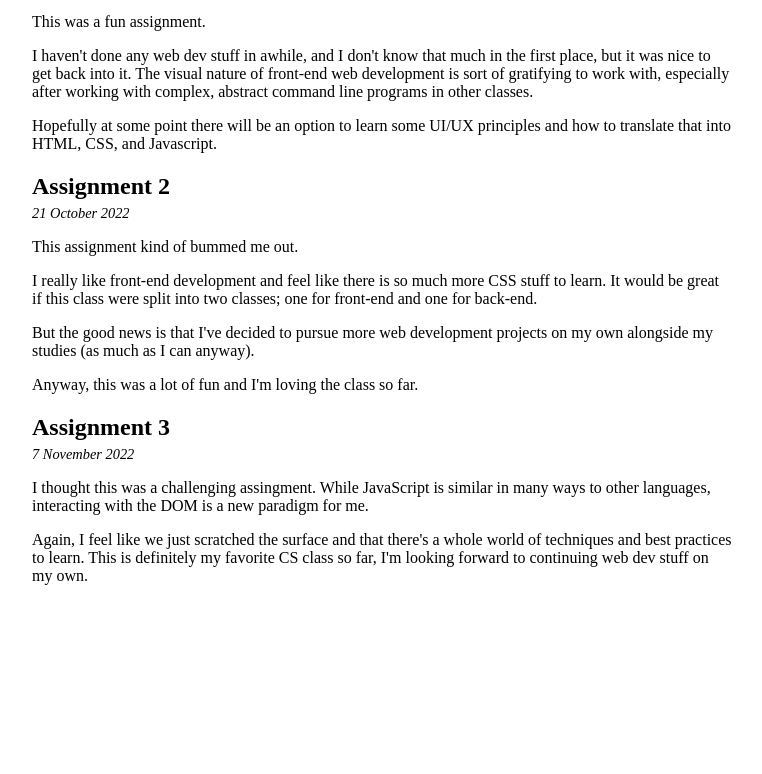
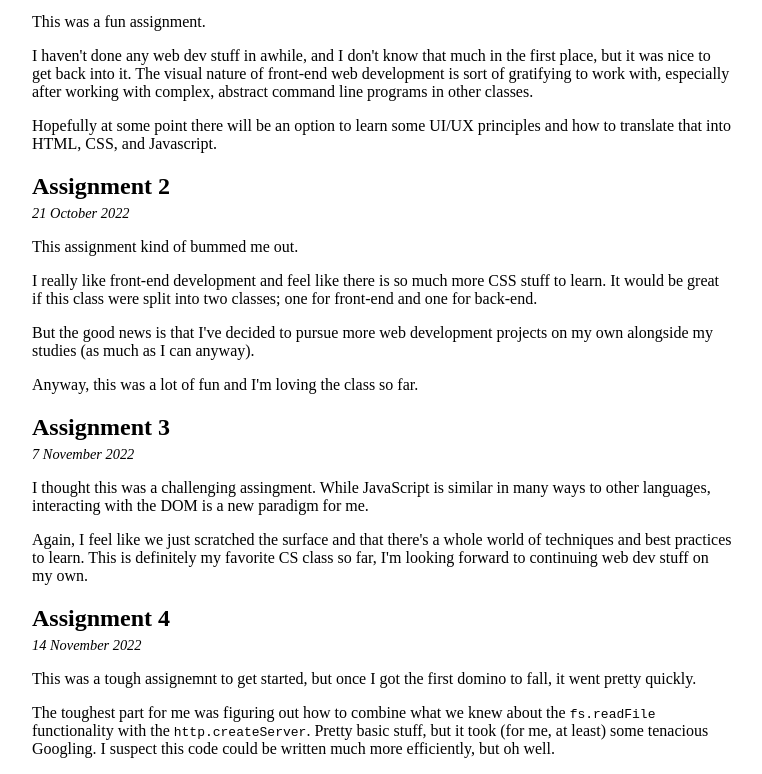
Before and after one commit to akinsmosu/cs290, a plain HTML site: page blog.html in a window 1280 px wide. Shown: the part 184-958 px from the top of the page, without its empty margins (258-1020 px from the left). Before the commit the page ends 800 px from the top, so only its background shows below. Drawn offline with Linux system fonts and the light colour scheme.

Commit message:
Add blog entry for Assignment 4

```diff
--- a/blog.html
+++ b/blog.html
@@ -50,6 +50,17 @@
 			definitely my favorite CS class so far, I'm looking forward to continuing
 			web dev stuff on my own.</p>
 
+
+			<h2 class="article-title">Assignment 4</h2>
+			<p class="date">14 November 2022</p>
+			<p>This was a tough assignemnt to get started, but once I got the first
+			domino to fall, it went pretty quickly.</p>
+			<p>The toughest part for me was figuring out how to combine what we
+			knew about the <code>fs.readFile</code> functionality with the
+			<code>http.createServer</code>. Pretty basic stuff, but it took (for me,
+			at least) some tenacious Googling. I suspect this code could be written
+			much more efficiently, but oh well.</p>
+
 		</div>
 	</body>
 </html>
```
